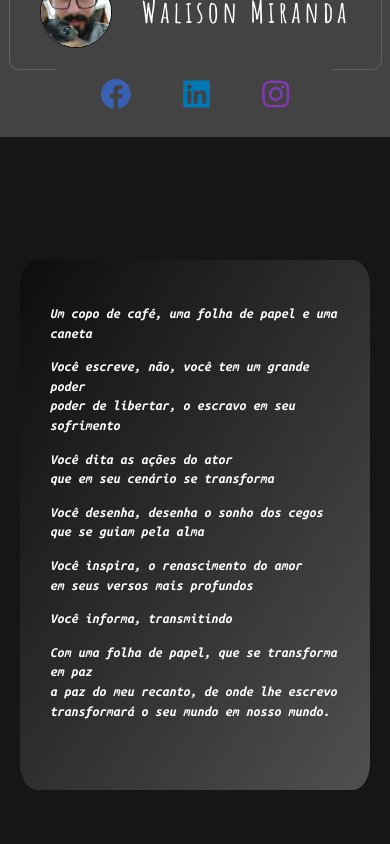
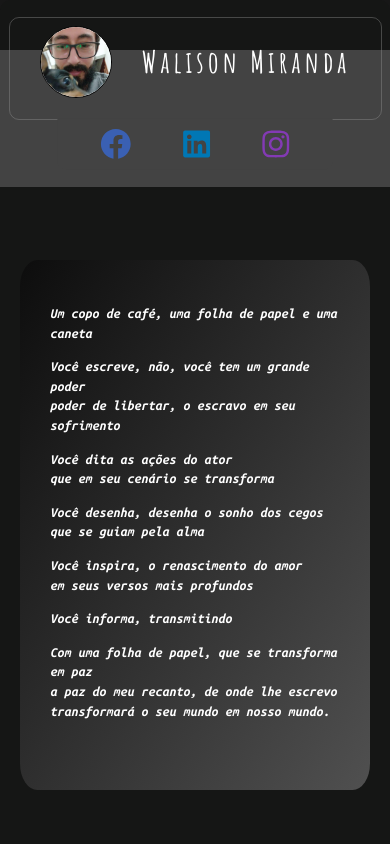
Before and after one commit to WalisonMiranda/Pagina-Poesias, a React (Create React App) app: page / in a window 390 px wide. Shown: the top 844 px of the page. Built offline with nearby package versions, Linux system fonts and the light colour scheme.

Commit message:
Update style.css

```diff
--- a/src/components/header/style.css
+++ b/src/components/header/style.css
@@ -65,7 +65,7 @@
     .container {
         height: 15vh;
         width: 100vw;
-        margin: 0;
+        margin: 50px 0 0;
         padding-top: 10px;
         border-radius: 0;
         background-color: rgba(67, 67, 67, 1);
```
